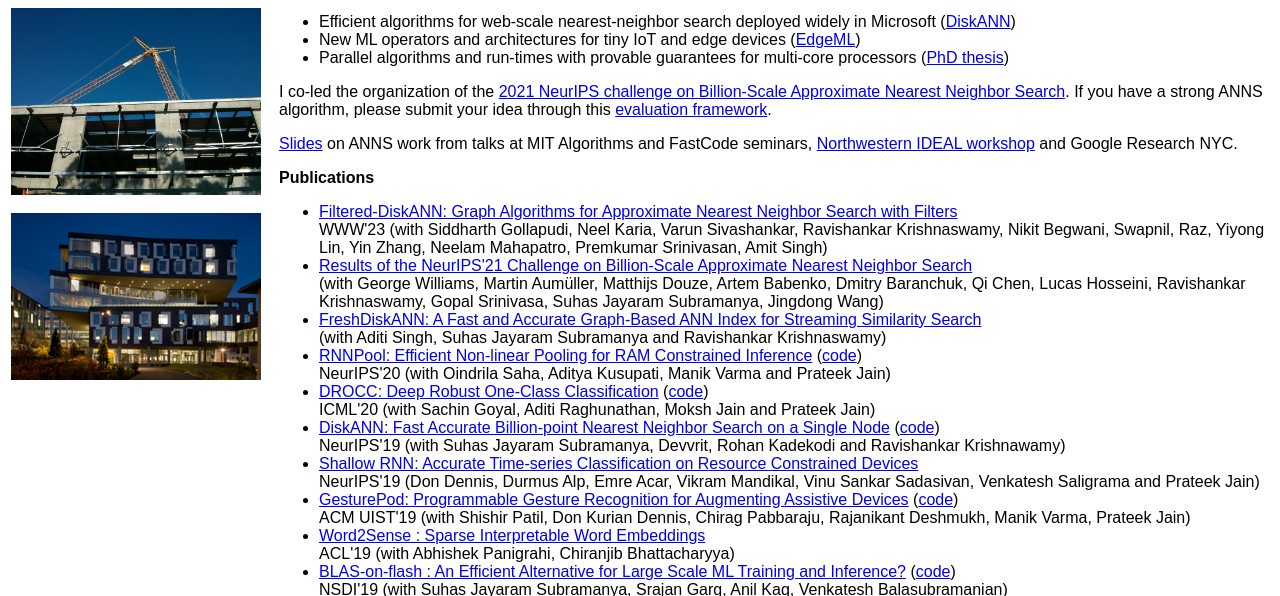
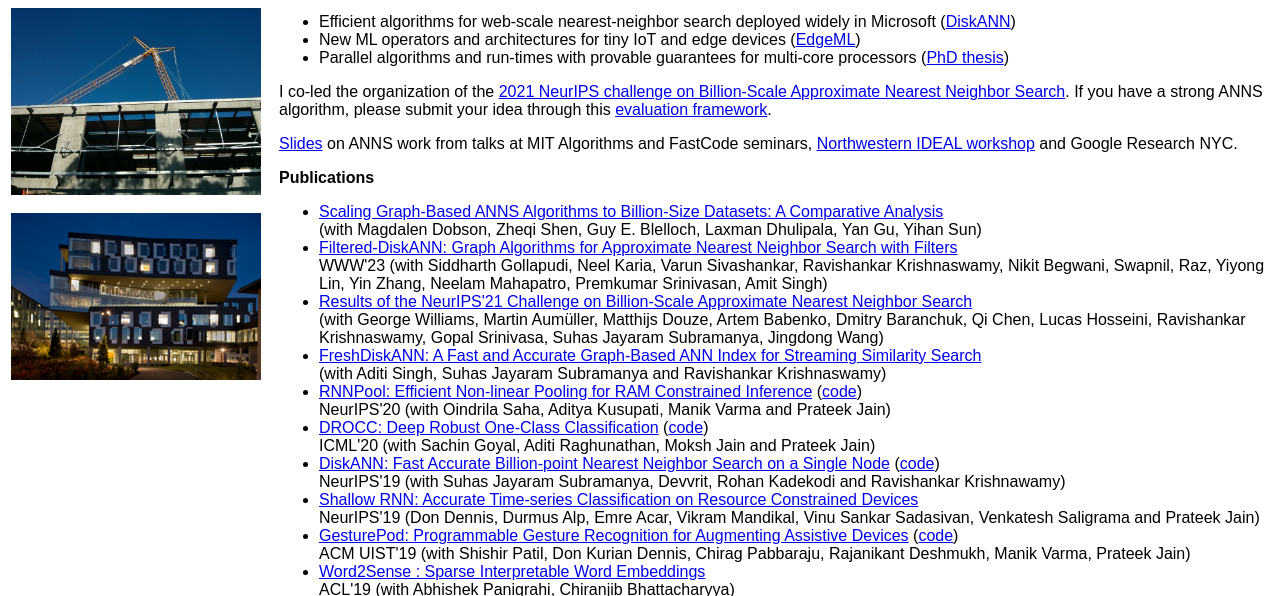
Before and after one commit to harsha-simhadri/harsha-simhadri.github.io, a plain HTML site: page index.html in a window 1280 px wide. Shown: the part 198-794 px from the top of the page. Drawn offline with Linux system fonts and the light colour scheme.

Commit message:
Update index.html

```diff
--- a/index.html
+++ b/index.html
@@ -76,6 +76,10 @@ If you have a strong ANNS algorithm, please submit your idea through this <a hre
 <p>
 <strong>Publications</strong>
 <UL>
+<LI><a href="https://arxiv.org/pdf/2305.04359.pdf">
+	Scaling Graph-Based ANNS Algorithms to Billion-Size Datasets: A Comparative Analysis</a><BR>
+	(with Magdalen Dobson, Zheqi Shen, Guy E. Blelloch, Laxman Dhulipala, Yan Gu, Yihan Sun) </LI>
+
 <LI><a href="pubs/Filtered-DiskANN23.pdf">
 	Filtered-DiskANN: Graph Algorithms for Approximate Nearest Neighbor Search with Filters</a><BR>
 	WWW'23 (with Siddharth Gollapudi, Neel Karia, Varun Sivashankar, Ravishankar Krishnaswamy,
```
